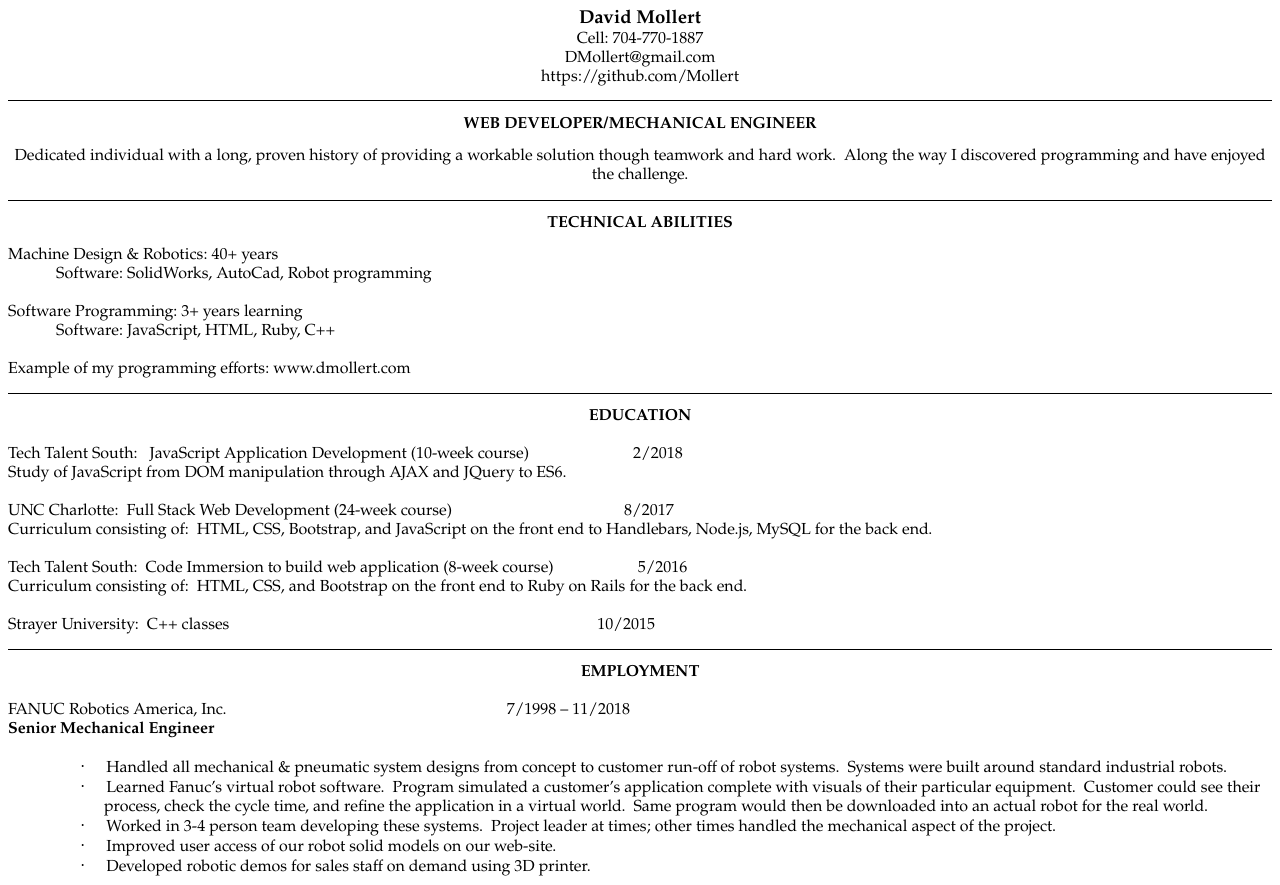
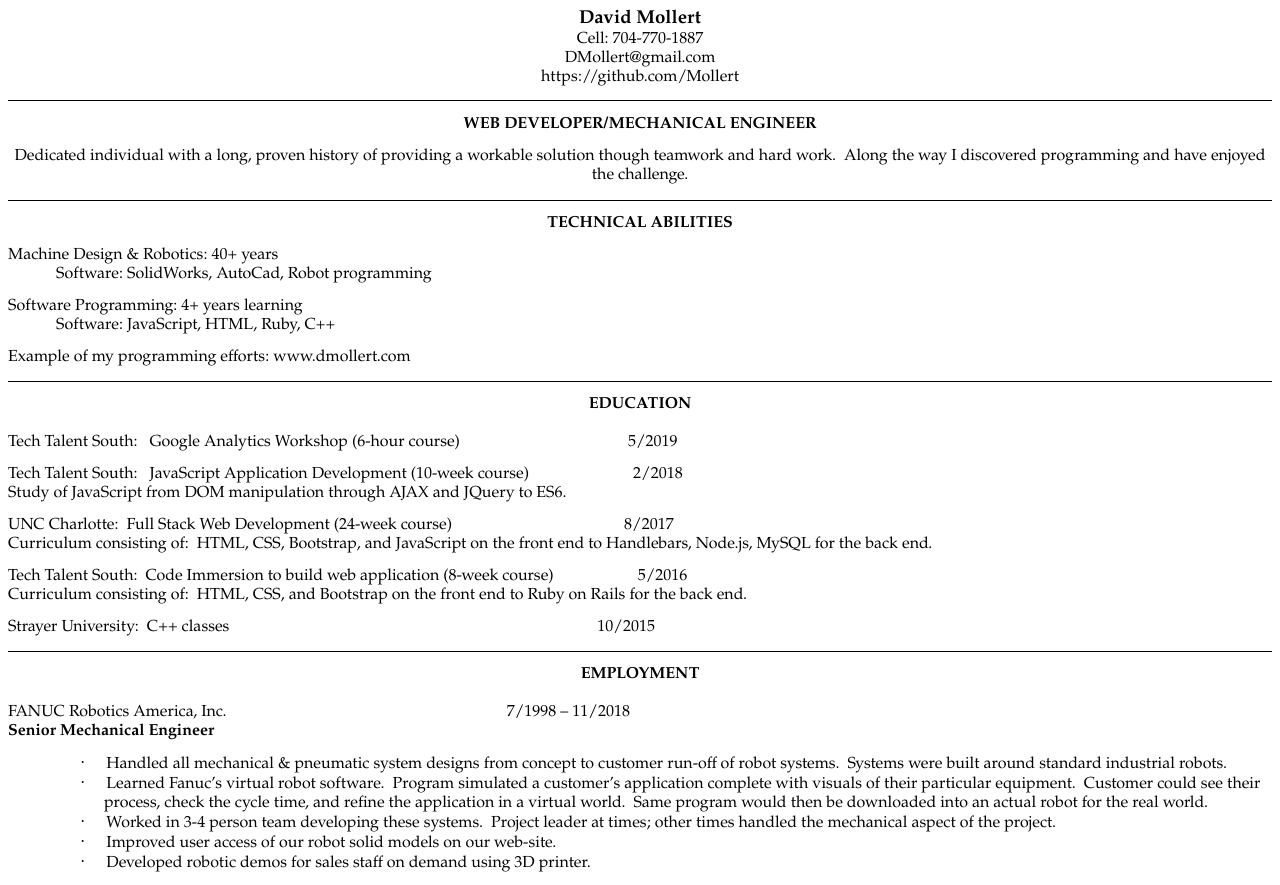
Before and after one commit to Mollert/HowDidIGetHere, a plain HTML site: page assets/mollert-resume.htm in a window 1280 px wide. Drawn offline with Linux system fonts and the light colour scheme.

Commit message:
Updated resume

```diff
--- a/assets/mollert-resume.htm
+++ b/assets/mollert-resume.htm
@@ -131,15 +131,15 @@ Design &amp; Robotics: 40+ years</span></p>
 <p class=MsoNormal><span style='font-size:12.0pt;font-family:"Garamond",serif'>            Software:
 SolidWorks, AutoCad, Robot programming</span></p>
 
-<p class=MsoNormal><span style='font-size:12.0pt;font-family:"Garamond",serif'>&nbsp;</span></p>
+<p class=MsoNormal><span style='font-size:8.0pt;font-family:"Garamond",serif'>&nbsp;</span></p>
 
 <p class=MsoNormal><span style='font-size:12.0pt;font-family:"Garamond",serif'>Software
-Programming: 3+ years learning</span></p>
+Programming: 4+ years learning</span></p>
 
 <p class=MsoNormal><span style='font-size:12.0pt;font-family:"Garamond",serif'>            Software:
 JavaScript, HTML, Ruby, C++</span></p>
 
-<p class=MsoNormal><span style='font-size:12.0pt;font-family:"Garamond",serif'>&nbsp;</span></p>
+<p class=MsoNormal><span style='font-size:8.0pt;font-family:"Garamond",serif'>&nbsp;</span></p>
 
 <p class=MsoNormal><span style='font-size:12.0pt;font-family:"Garamond",serif'>Example
 of my programming efforts: www.dmollert.com</span></p>
@@ -160,12 +160,17 @@ style='font-size:12.0pt;font-family:"Garamond",serif'>EDUCATION</span></b></p>
 style='font-size:12.0pt;font-family:"Garamond",serif'>&nbsp;</span></b></p>
 
 <p class=MsoNormal><span style='font-size:12.0pt;font-family:"Garamond",serif'>Tech
+Talent South:   Google Analytics Workshop (6-hour course)                                          5/2019</span></p>
+
+<p class=MsoNormal><span style='font-size:8.0pt;font-family:"Garamond",serif'>&nbsp;</span></p>
+
+<p class=MsoNormal><span style='font-size:12.0pt;font-family:"Garamond",serif'>Tech
 Talent South:   JavaScript Application Development (10-week course)                          2/2018</span></p>
 
 <p class=MsoNormal><span style='font-size:12.0pt;font-family:"Garamond",serif'>Study
 of JavaScript from DOM manipulation through AJAX and JQuery to ES6.</span></p>
 
-<p class=MsoNormal><span style='font-size:12.0pt;font-family:"Garamond",serif'>&nbsp;</span></p>
+<p class=MsoNormal><span style='font-size:8.0pt;font-family:"Garamond",serif'>&nbsp;</span></p>
 
 <p class=MsoNormal><span style='font-size:12.0pt;font-family:"Garamond",serif'>UNC
 Charlotte:  Full Stack Web Development (24-week course)                                           8/2017</span></p>
@@ -174,7 +179,7 @@ Charlotte:  Full Stack Web Development (24-week course)
 consisting of:  HTML, CSS, Bootstrap, and JavaScript on the front end to Handlebars,
 Node.js, MySQL for the back end.</span></p>
 
-<p class=MsoNormal><span style='font-size:12.0pt;font-family:"Garamond",serif'>&nbsp;</span></p>
+<p class=MsoNormal><span style='font-size:8.0pt;font-family:"Garamond",serif'>&nbsp;</span></p>
 
 <p class=MsoNormal><span style='font-size:12.0pt;font-family:"Garamond",serif'>Tech
 Talent South:  Code Immersion to build web application (8-week course)                     5/2016</span></p>
@@ -183,7 +188,7 @@ Talent South:  Code Immersion to build web application (8-week course)
 consisting of:  HTML, CSS, and Bootstrap on the front end to Ruby on Rails for
 the back end.</span></p>
 
-<p class=MsoNormal><span style='font-size:12.0pt;font-family:"Garamond",serif'>&nbsp;</span></p>
+<p class=MsoNormal><span style='font-size:8.0pt;font-family:"Garamond",serif'>&nbsp;</span></p>
 
 <p class=MsoNormal><span style='font-size:12.0pt;font-family:"Garamond",serif'>Strayer
 University:  C++ classes
@@ -204,13 +209,13 @@ style='font-size:12.0pt;font-family:"Garamond",serif'>EMPLOYMENT</span></b></p>
 <p class=MsoNormal><span style='font-size:12.0pt;font-family:"Garamond",serif'>&nbsp;</span></p>
 
 <p class=MsoNormal><span style='font-size:12.0pt;font-family:"Garamond",serif'>FANUC
-Robotics America, Inc.                                                                      7/1998
+Robotics America, Inc.                                                                      7/1998
 – 11/2018</span></p>
 
 <p class=MsoNormal><b><span style='font-size:12.0pt;font-family:"Garamond",serif'>Senior
 Mechanical Engineer</span></b></p>
 
-<p class=MsoNormal><span style='font-size:12.0pt;font-family:"Garamond",serif'>&nbsp;</span></p>
+<p class=MsoNormal><span style='font-size:8.0pt;font-family:"Garamond",serif'>&nbsp;</span></p>
 
 <p class=MsoNormal style='margin-left:1.0in;text-indent:-.25in'><span
 style='font-size:12.0pt;font-family:Symbol'>·<span style='font:7.0pt "Times New Roman"'>&nbsp;&nbsp;&nbsp;&nbsp;&nbsp;&nbsp;&nbsp;&nbsp;
```
